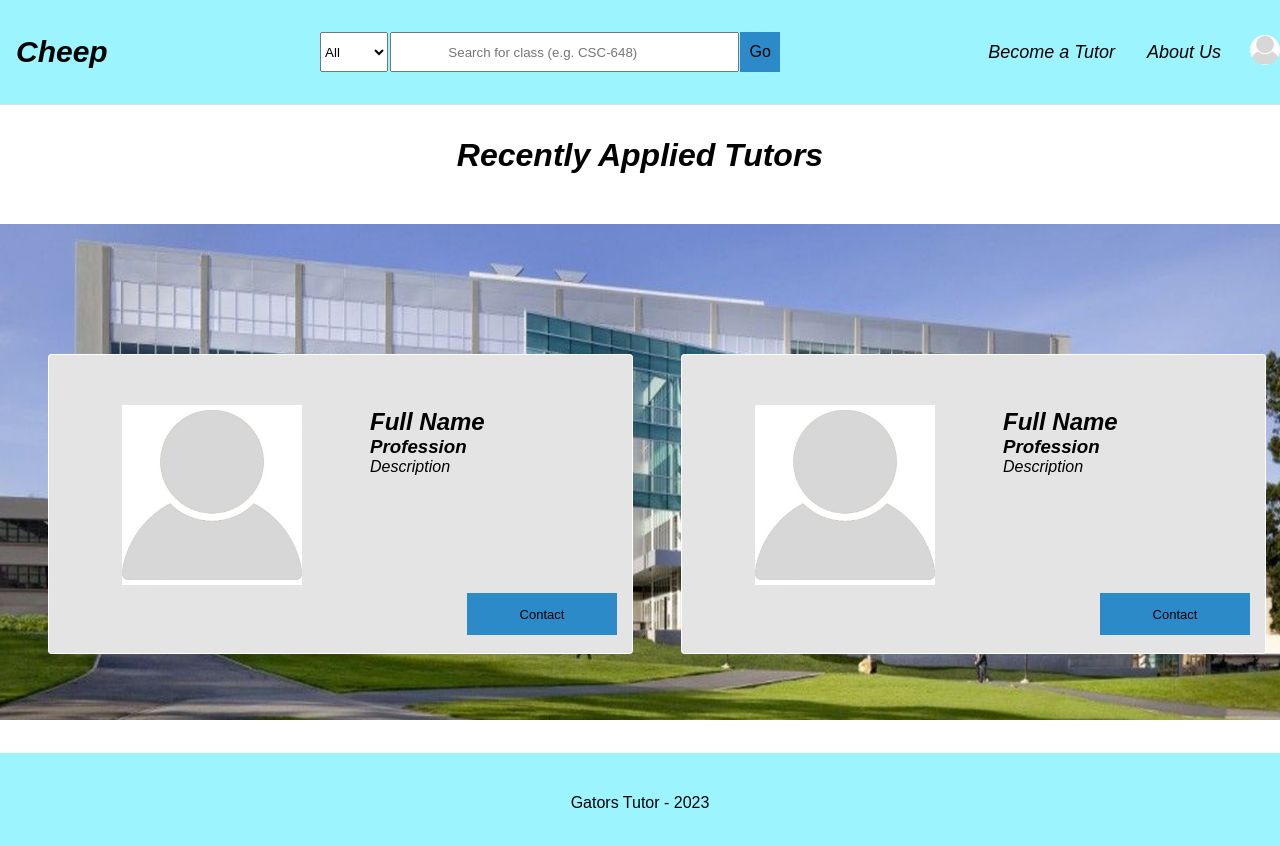
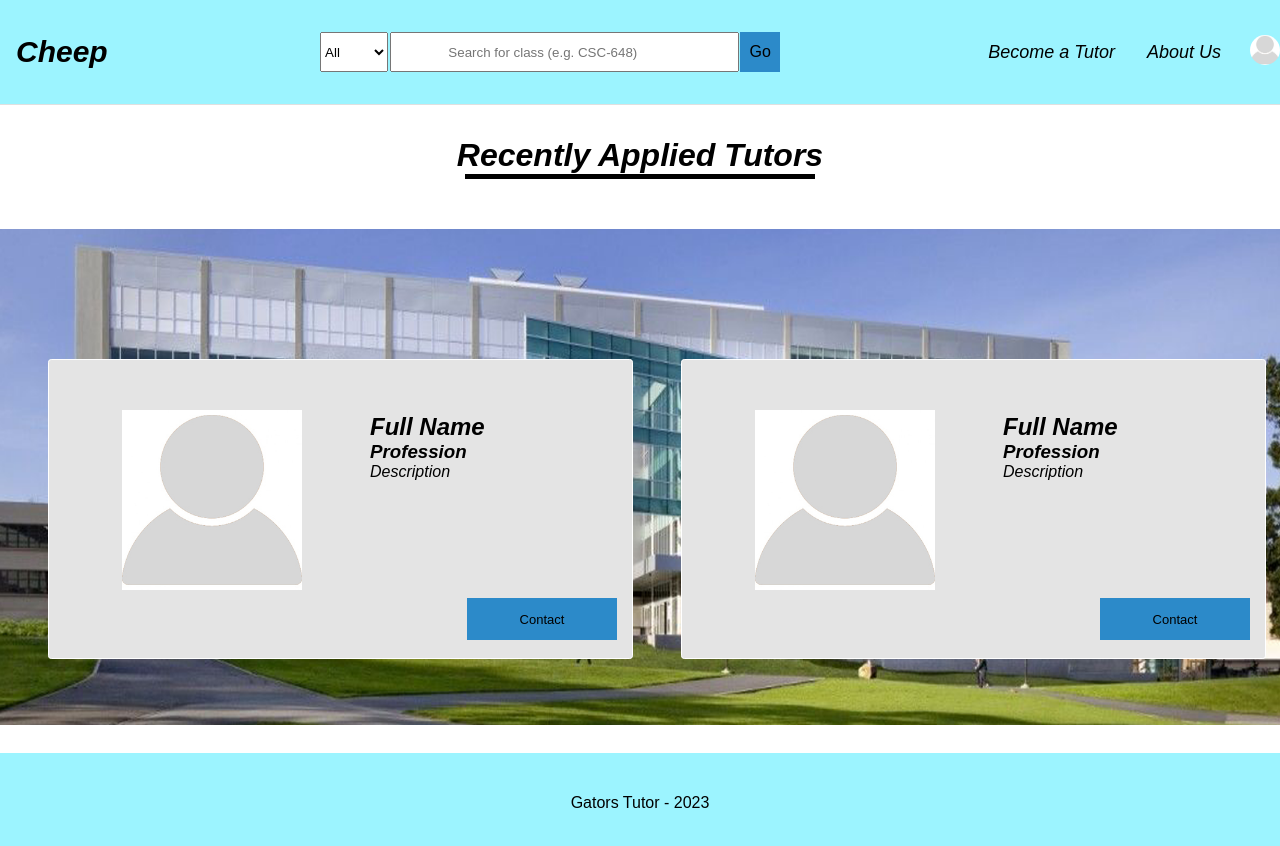
Before and after one commit to spushkin/CSC648_SFSU_Tutor_Project, a React (Create React App) app in the folder application/Front-End/: page / in a window 1280 px wide. Shown: the top 846 px of the page. Built offline with nearby package versions, Linux system fonts and the light colour scheme; a web font is replaced by a local one.

Commit message:
Added underline for Title in Homepage

```diff
--- a/application/Front-End/public/assets/css/indexStyle.css
+++ b/application/Front-End/public/assets/css/indexStyle.css
@@ -284,3 +284,11 @@ nav .navDropMenu span {
 	display: flex;
 	align-items: center;
 }
+
+.underline {
+	background-color: black;
+	height: 5px;
+	width: 350px;
+	margin: auto;
+
+}
--- a/application/Front-End/src/pages/Index.js
+++ b/application/Front-End/src/pages/Index.js
@@ -18,6 +18,7 @@ function Index() {
 					<h2 className="recent">
 						<i>Recently Applied Tutors</i>
 					</h2>
+					<div className="underline"></div>
 					<img
 						src={require("../images/sfLibrary.png")}
 						alt="SFSU Library"
```
